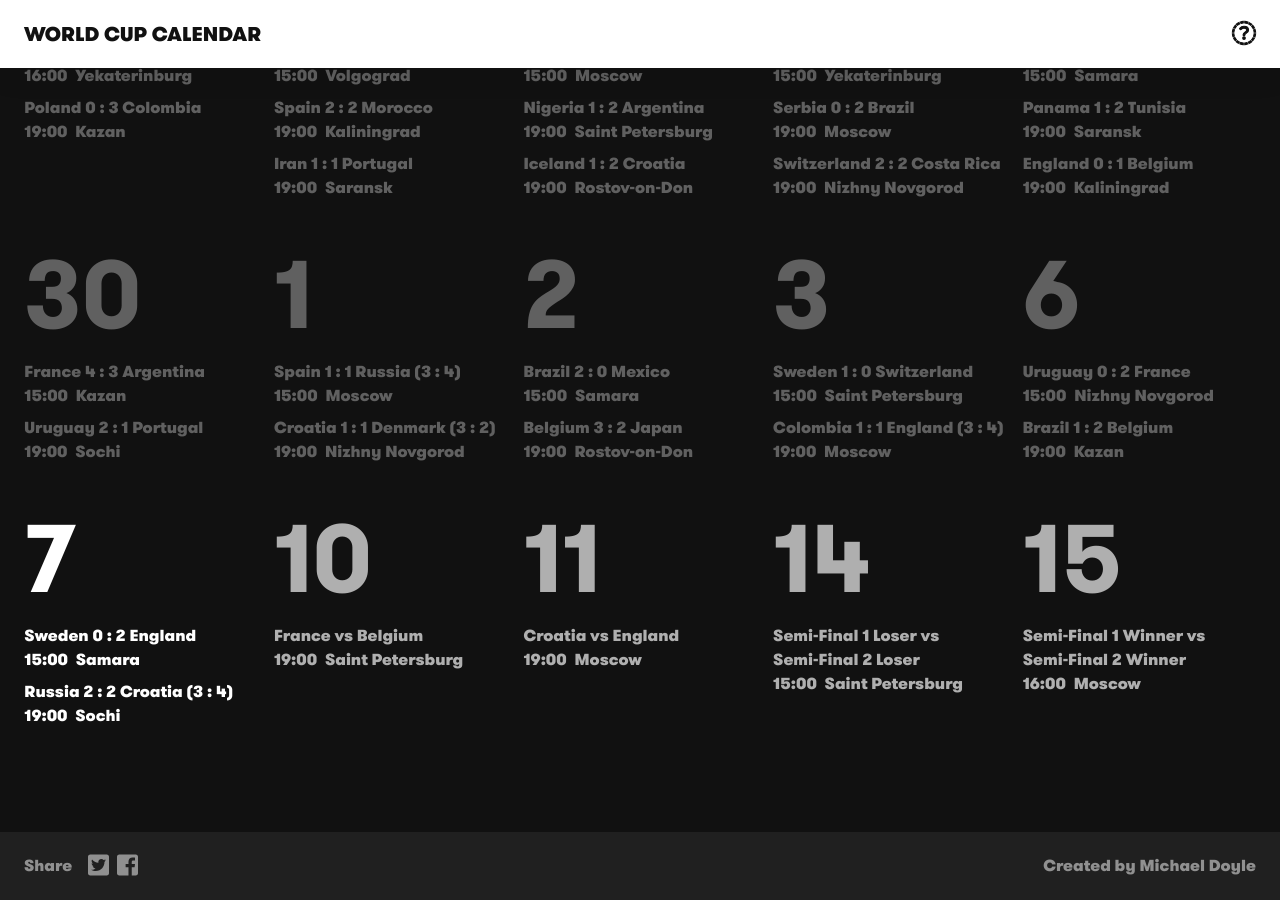
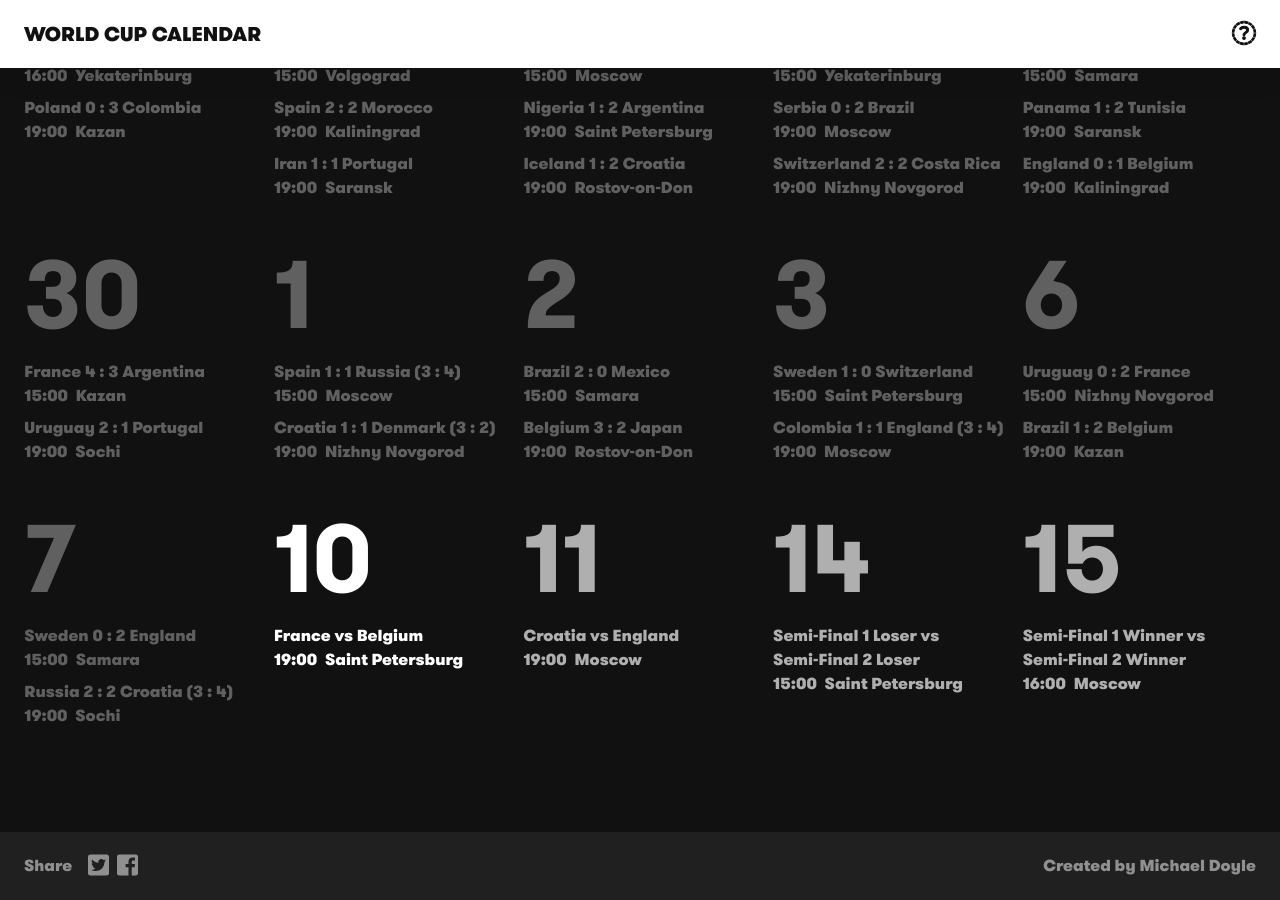
Before and after one commit to iamclydehoel/worldcupcalendar-2018, a Jekyll site: the page built from index.html, in a window 1280 px wide and 900 px high, scrolled down 996 px. Built offline with Jekyll 4.4.1, drawn with Linux system fonts in a browser that asks for light colours; nearby versions of some CDN libraries.

Commit message:
Day update

```diff
--- a/index.html
+++ b/index.html
@@ -9,7 +9,7 @@
   <div class="calendar calendar--day">
 
     {% for day in site.data.fixtures %}
-      <div class="day{% if day.date == '7/7' %} day--current{% endif %}">
+      <div class="day{% if day.date == '10/7' %} day--current{% endif %}">
         <h3 class="day__title">{{ day.date | split:'/' | first }}</h3>
         <ul class="fixtures">
           {% for match in day.matches %}
```
